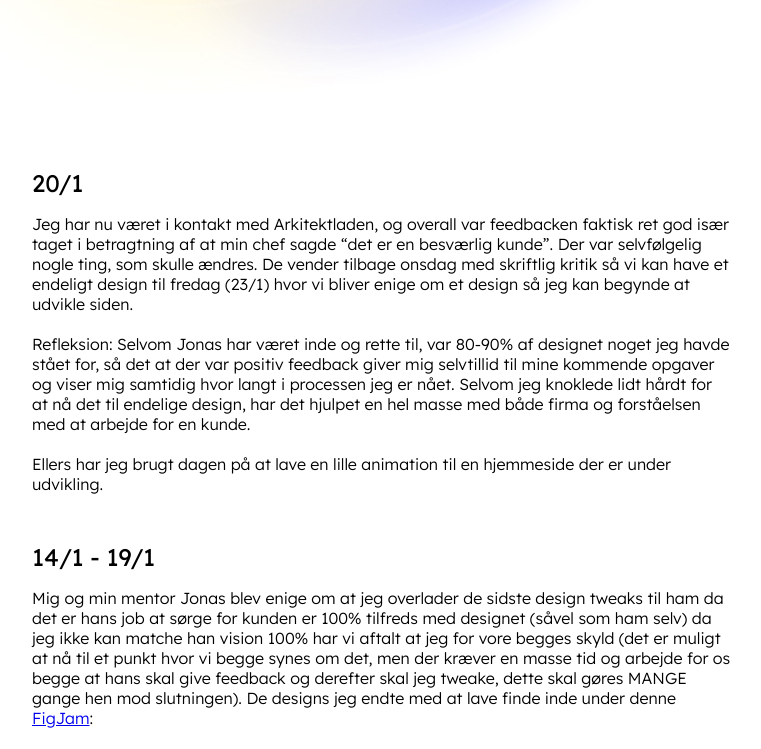
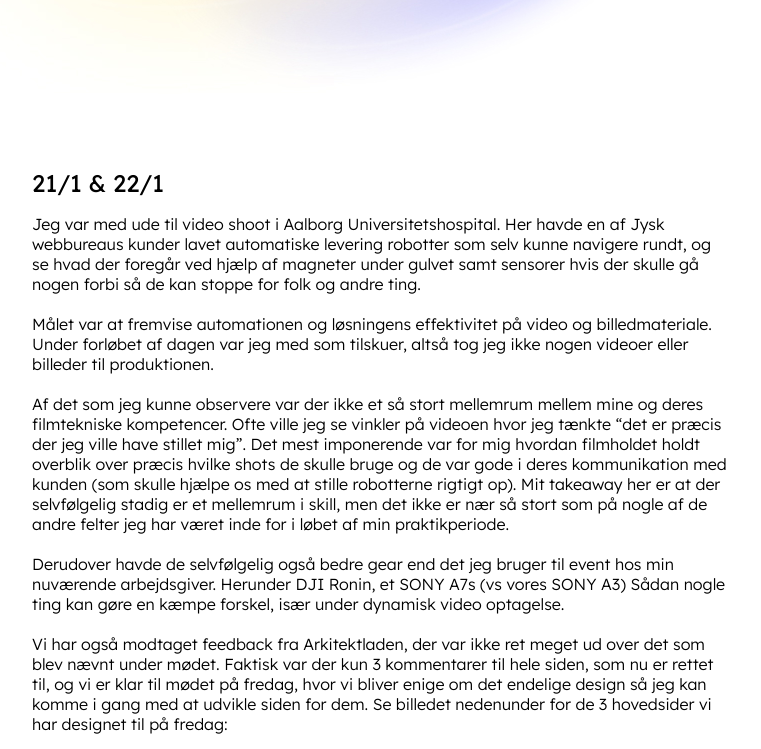
Before and after one commit to AlbertHetting/AlbertHetting.github.io, a React (Vite) app: page /blog in a window 1280 px wide. Shown: the part 180-929 px from the top of the page, without its empty margins (258-1019 px from the left). Built offline with nearby package versions, Linux system fonts and the light colour scheme; the HTML template or start-up script is replaced by a standard one.

Commit message:
22 update

```diff
--- a/src/pages/Blog.jsx
+++ b/src/pages/Blog.jsx
@@ -22,6 +22,56 @@ export default function Blog() {
       </section>
       <div>
         <div className="BlogSectionMain">
+          <div className="things reveal4 stagger">
+            <div className="Daily">
+              <h1> 21/1 & 22/1 </h1>
+              <p className="PText">
+                Jeg var med ude til video shoot i Aalborg Universitetshospital.
+                Her havde en af Jysk webbureaus kunder lavet automatiske
+                levering robotter som selv kunne navigere rundt, og se hvad der
+                foregår ved hjælp af magneter under gulvet samt sensorer hvis
+                der skulle gå nogen forbi så de kan stoppe for folk og andre
+                ting. <br></br> <br></br> Målet var at fremvise automationen og
+                løsningens effektivitet på video og billedmateriale. Under
+                forløbet af dagen var jeg med som tilskuer, altså tog jeg ikke
+                nogen videoer eller billeder til produktionen. <br></br>{" "}
+                <br></br> Af det som jeg kunne observere var der ikke et så
+                stort mellemrum mellem mine og deres filmtekniske kompetencer.
+                Ofte ville jeg se vinkler på videoen hvor jeg tænkte “det er
+                præcis der jeg ville have stillet mig”. Det mest imponerende var
+                for mig hvordan filmholdet holdt overblik over præcis hvilke
+                shots de skulle bruge og de var gode i deres kommunikation med
+                kunden (som skulle hjælpe os med at stille robotterne rigtigt
+                op). Mit takeaway her er at der selvfølgelig stadig er et
+                mellemrum i skill, men det ikke er nær så stort som på nogle af
+                de andre felter jeg har været inde for i løbet af min
+                praktikperiode.<br></br> <br></br> Derudover havde de
+                selvfølgelig også bedre gear end det jeg bruger til event hos
+                min nuværende arbejdsgiver. Herunder DJI Ronin, et SONY A7s (vs
+                vores SONY A3) Sådan nogle ting kan gøre en kæmpe forskel, især
+                under dynamisk video optagelse.<br></br> <br></br> Vi har også
+                modtaget feedback fra Arkitektladen, der var ikke ret meget ud
+                over det som blev nævnt under mødet. Faktisk var der kun 3
+                kommentarer til hele siden, som nu er rettet til, og vi er klar
+                til mødet på fredag, hvor vi bliver enige om det endelige design
+                så jeg kan komme i gang med at udvikle siden for dem. Se
+                billedet nedenunder for de 3 hovedsider vi har designet til på
+                fredag:<br></br> <br></br> Derudover kan man se en animation jeg
+                har lavet til kryptonite inde på den her side, det er scroll
+                animationen jeg har lavet i AE:{" "}
+                <a href="https://kripthonite-therapeutics.webflow.io/">
+                  Kripthonite
+                </a>
+              </p>
+
+              <img
+                className="imagecontainer1"
+                src={withBase("Images/2201.jpg")}
+                alt=""
+              />
+            </div>
+          </div>
+
           <div className="things reveal4 stagger">
             <div className="Daily">
               <h1> 20/1 </h1>
```
